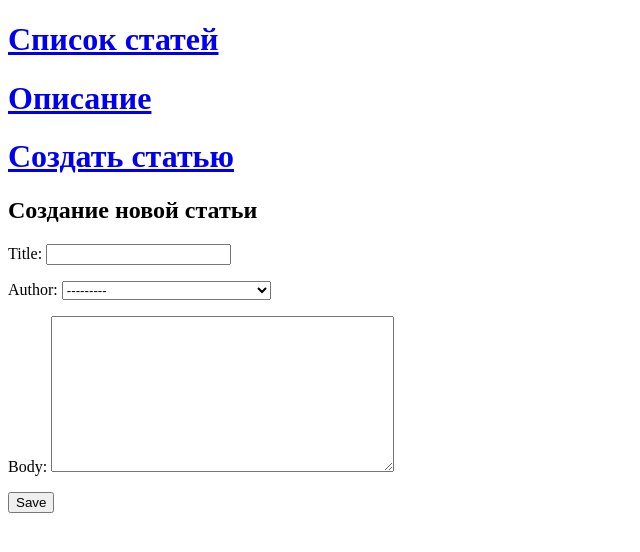
After one commit to Majharal/JangoCoding, a Django app: page /new/ in a window 1280 px wide. The commit adds this page. Shown: the top 552 px of the page, without its empty margins (0-640 px from the left). Run offline with Django 3.2, Linux system fonts and the light colour scheme; data comes from the database, SQL or seed files in the repository.

Commit message:
JangoCoding_Branch_1

```diff
--- a/pages/templates/base.html
+++ b/pages/templates/base.html
@@ -5,7 +5,7 @@
     <title>Литература</title>
 </head>
 <body>
-<header><h1><a href="{% url 'index' %}">Список статей</a> </h1><h1><a href="{% url 'about' %}">Описание</a> </h1></header>
+<header><h1><a href="{% url 'index' %}">Список статей</a> </h1><h1><a href="{% url 'about' %}">Описание</a> </h1><h1><a href="{% url 'items' %}">Создать статью</a></h1></header>
 <div>{% block content %}{% endblock content %}</div>
 </body>
 </html>
--- /dev/null
+++ b/pages/templates/items.html
@@ -0,0 +1,8 @@
+{% extends 'base.html' %}
+
+{% block content %}
+<h2>Создание новой статьи</h2>
+<form action="" method="post">{% csrf_token %}
+{{form.as_p}}
+<input type="submit" value="Save"/></form>
+{% endblock content %}
--- a/pages/urls.py
+++ b/pages/urls.py
@@ -15,7 +15,7 @@ Including another URLconf
 """
 from django.contrib import admin
 from django.urls import path
-from .views import ListShowItems, AboutPage
+from .views import ListShowItems, AboutPage, CreatePost
 
 #from pages.views import homePageView, HomePageView, AboutPageView
 
@@ -24,4 +24,5 @@ urlpatterns = [
 #    path('', homePageView, name = 'home'),
 #    path('index', HomePageView.as_view(), name = 'index'),
     path('about', AboutPage.as_view(), name = 'about'),
+    path('new/', CreatePost.as_view(), name = 'items')
 ]
--- a/pages/views.py
+++ b/pages/views.py
@@ -1,5 +1,5 @@
 from django.shortcuts import render
-from django.views.generic import ListView, TemplateView
+from django.views.generic import ListView, TemplateView, CreateView
 from .models import Post
 
 
@@ -10,4 +10,9 @@ class ListShowItems(ListView):
 class AboutPage(TemplateView):
     template_name = 'about.html'
 
+class CreatePost(CreateView):
+    model = Post
+    template_name = 'items.html'
+    fields = ['title', 'author', 'body']
+
 # Create your views here.
```
